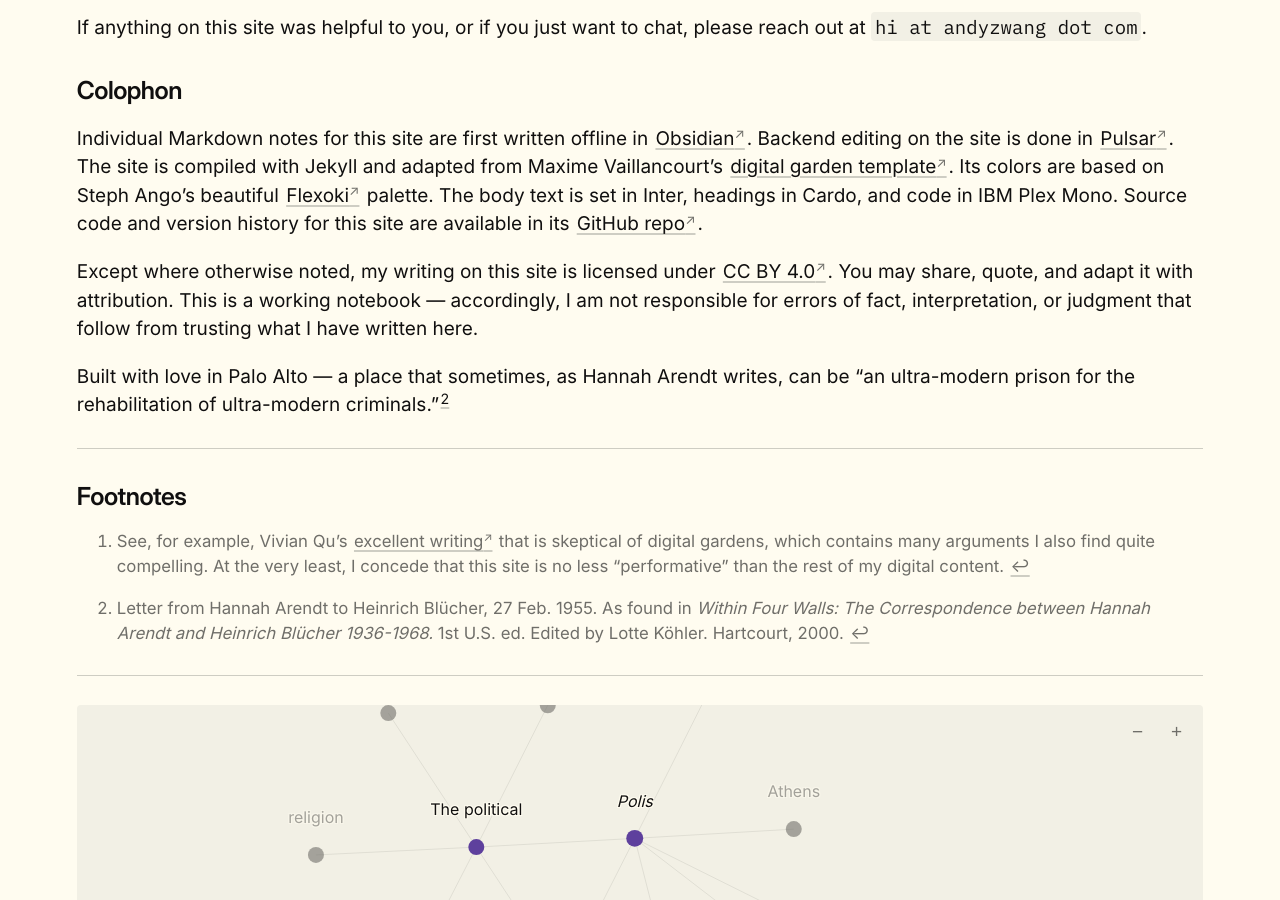
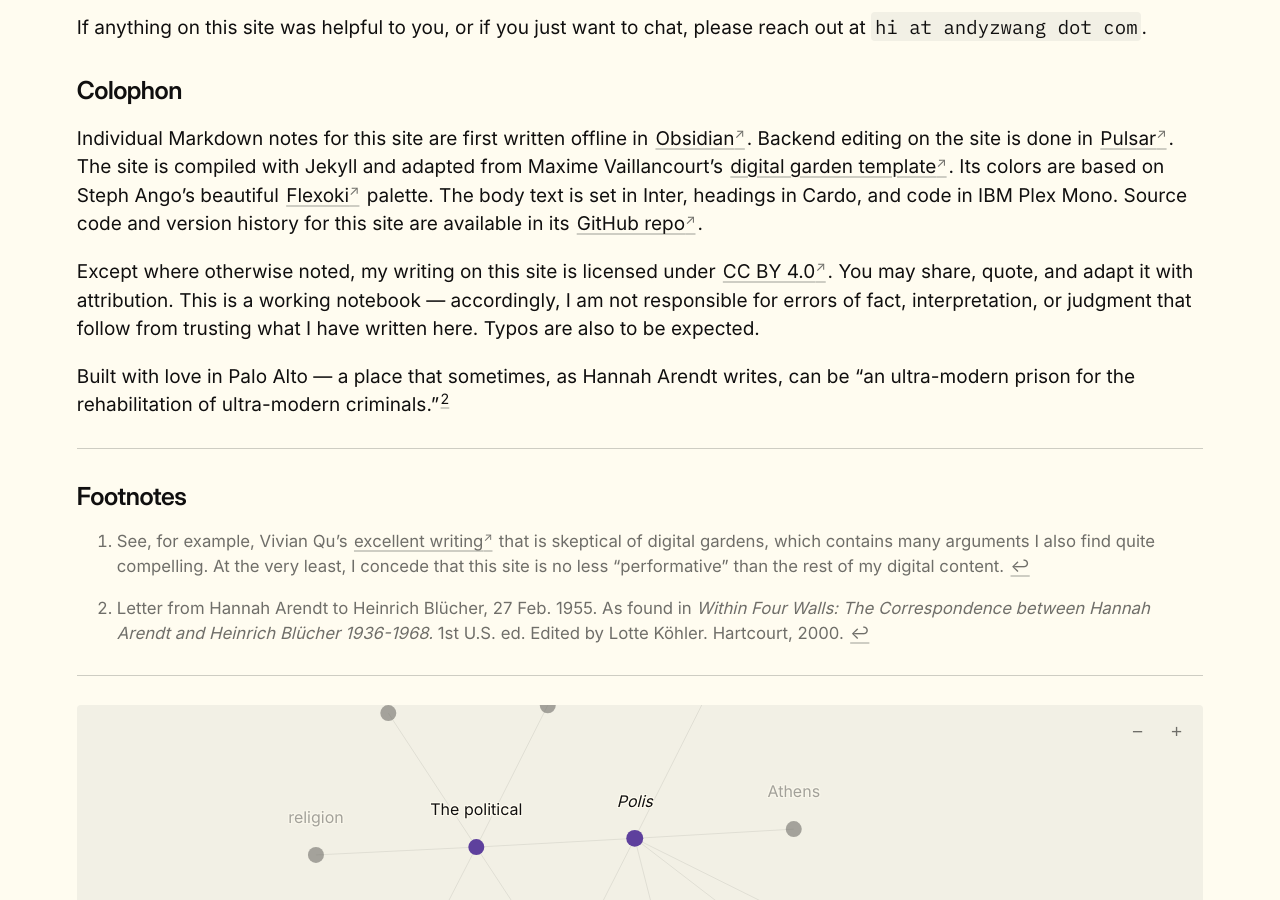
Before and after one commit to andyzwang/notes, a Jekyll site: the page built from _pages/about.md, in a window 1280 px wide and 900 px high, scrolled down 893 px. Built offline with Jekyll 4.4.1, drawn with Linux system fonts in a browser that asks for light colours.

Commit message:
love typos

```diff
--- a/_pages/about.md
+++ b/_pages/about.md
@@ -30,7 +30,7 @@ If anything on this site was helpful to you, or if you just want to chat, please
 
 Individual Markdown notes for this site are first written offline in [Obsidian](https://obsidian.md/). Backend editing on the site is done in [Pulsar](https://pulsar-edit.dev/). The site is compiled with Jekyll and adapted from Maxime Vaillancourt's [digital garden template](https://github.com/maximevaillancourt/digital-garden-jekyll-template). Its colors are based on Steph Ango's beautiful [Flexoki](https://stephango.com/flexoki) palette. The body text is set in Inter, headings in Cardo, and code in IBM Plex Mono. Source code and version history for this site are available in its [GitHub repo](https://github.com/andyzwang/notes).
 
-Except where otherwise noted, my writing on this site is licensed under <a class = "external-link" href = "https://creativecommons.org/licenses/by/4.0/">CC BY 4.0</a>. You may share, quote, and adapt it with attribution. This is a working notebook — accordingly, I am not responsible for errors of fact, interpretation, or judgment that follow from trusting what I have written here.
+Except where otherwise noted, my writing on this site is licensed under <a class = "external-link" href = "https://creativecommons.org/licenses/by/4.0/">CC BY 4.0</a>. You may share, quote, and adapt it with attribution. This is a working notebook — accordingly, I am not responsible for errors of fact, interpretation, or judgment that follow from trusting what I have written here. Typos are also to be expected.
 
 Built with love in Palo Alto — a place that sometimes, as Hannah Arendt writes, can be "an ultra-modern prison for the rehabilitation of ultra-modern criminals."[^2]
 
```
